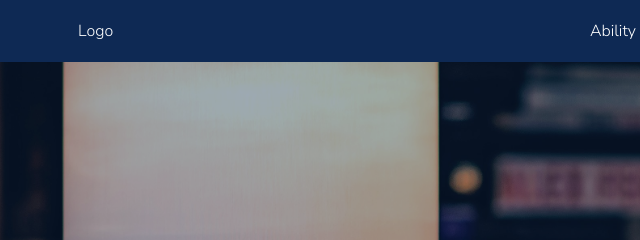
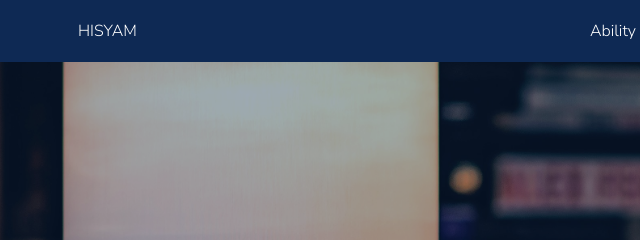
Before and after one commit to Hisyam210/hisyam210.github.io, a plain HTML site: page index.html in a window 1280 px wide. Shown: the top 240 px of the page, 50-690 px from the left. Drawn offline with Linux system fonts and the light colour scheme.

Commit message:
mengubah nama Home menjadi Hisyam

```diff
--- a/index.html
+++ b/index.html
@@ -12,7 +12,7 @@
     <!-- navbar -->
     <nav>
       <div class="wraper">
-        <div>Logo</div>
+        <div>HISYAM</div>
         <div class="menu">
           <ul>
             <li><a href="">Ability</a></li>
```
